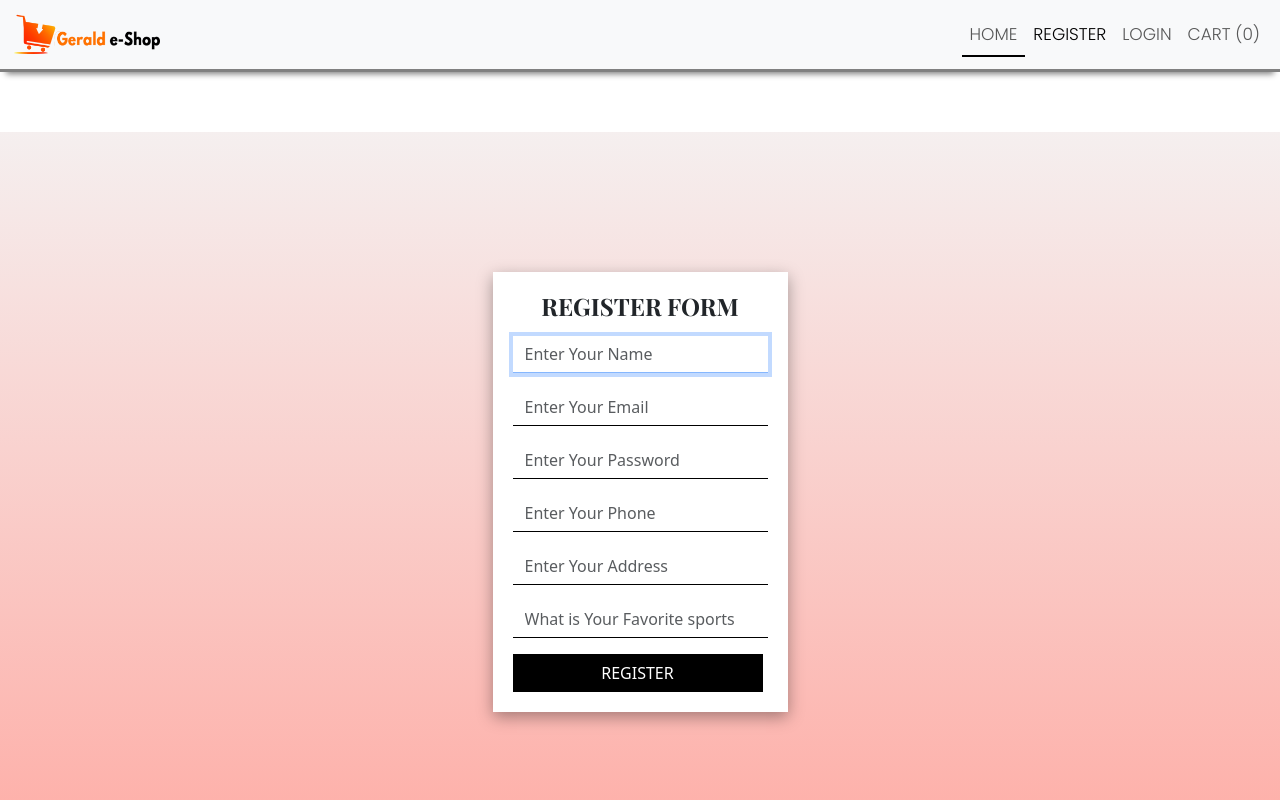
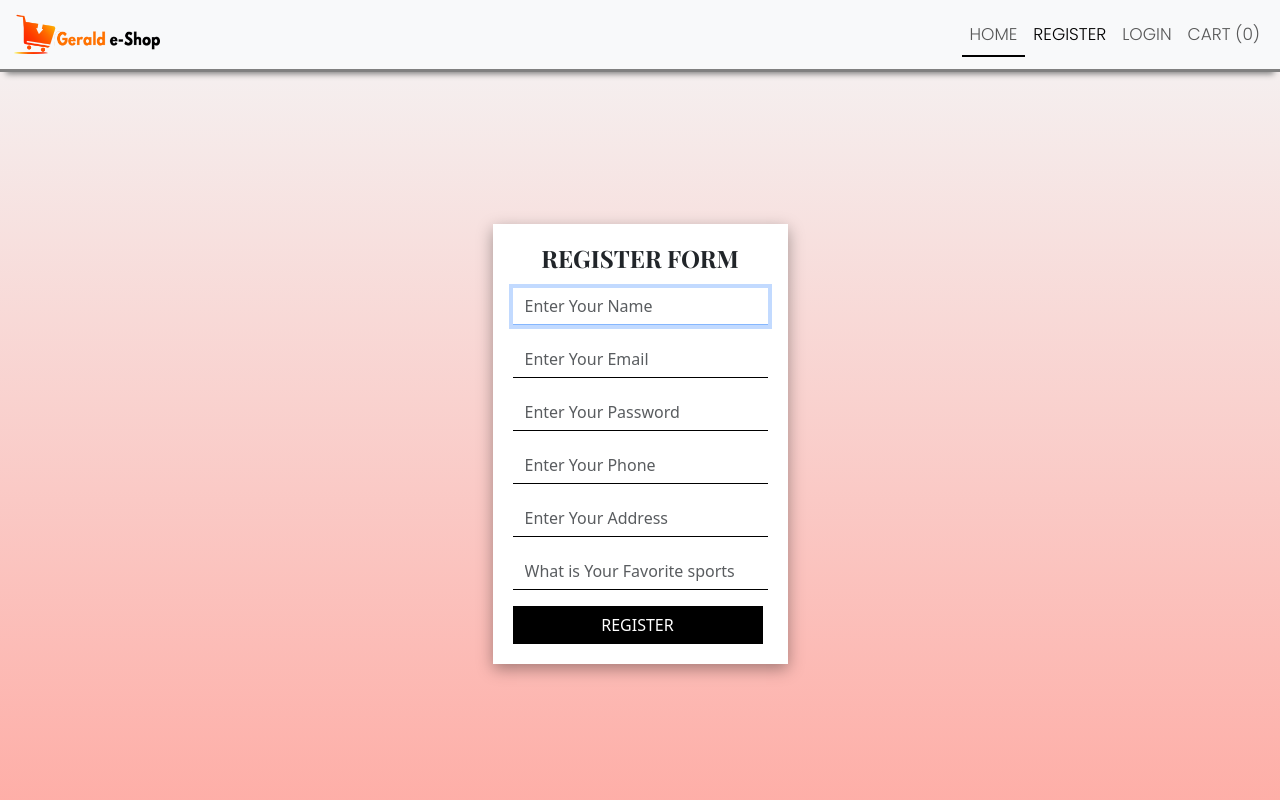
Before and after one commit to geraldWaga92/complete-ecommerce-app, a React (Create React App) app in the folder client/: page /register in a window 1280 px wide. Shown: the top 800 px of the page. Built offline with nearby package versions, Linux system fonts and the light colour scheme.

Commit message:
update styles for register form

```diff
--- a/client/src/App.js
+++ b/client/src/App.js
@@ -1,4 +1,4 @@
-import "./App.css";
+
 import { Routes, Route } from "react-router-dom";
 import HomePage from "./pages/HomePage"
 import About from "./pages/About";
--- a/client/src/index.css
+++ b/client/src/index.css
@@ -111,13 +111,13 @@
 }
 
 /* =========Register ========= */
-.register{
+/* .register{
   display: flex;
   align-items: center;
   justify-content: center;
   height: 70vh;
   flex-direction: column;
-}
+} */
 
 
 
--- a/client/src/pages/Auth/Register.js
+++ b/client/src/pages/Auth/Register.js
@@ -38,8 +38,10 @@ const Register = () => {
     };
 
     return (
+        <>
+
             <Layout title="Register - Gerald e-shop">
-            <div className="form-container" style={{ minHeight: "90vh" }}>
+                <div className="form-container" style={{ minHeight: "93vh" }}>
                     <form onSubmit={handleSubmit}>
                         <h4 className="title">REGISTER FORM</h4>
                         <div className="mb-3">
@@ -115,6 +117,7 @@ const Register = () => {
                     </form>
                 </div>
             </Layout>
+        </>
     );
 };
 
--- a/client/src/styles/AuthStyles.css
+++ b/client/src/styles/AuthStyles.css
@@ -1,7 +1,7 @@
 /* ===================================
 ========= register page  */
 .form-container {
-  margin-top: 60px;
+  margin-top: 0px;
   display: flex;
   align-items: center;
   justify-content: center;
```
Lines whose indentation alone changed are shown as unchanged.
